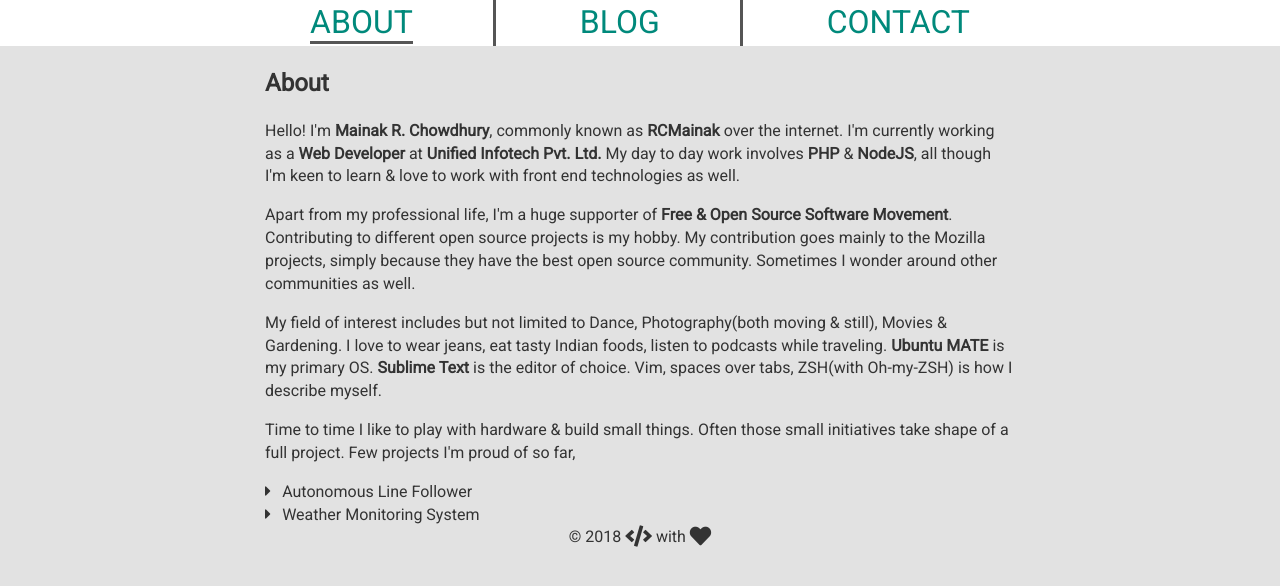
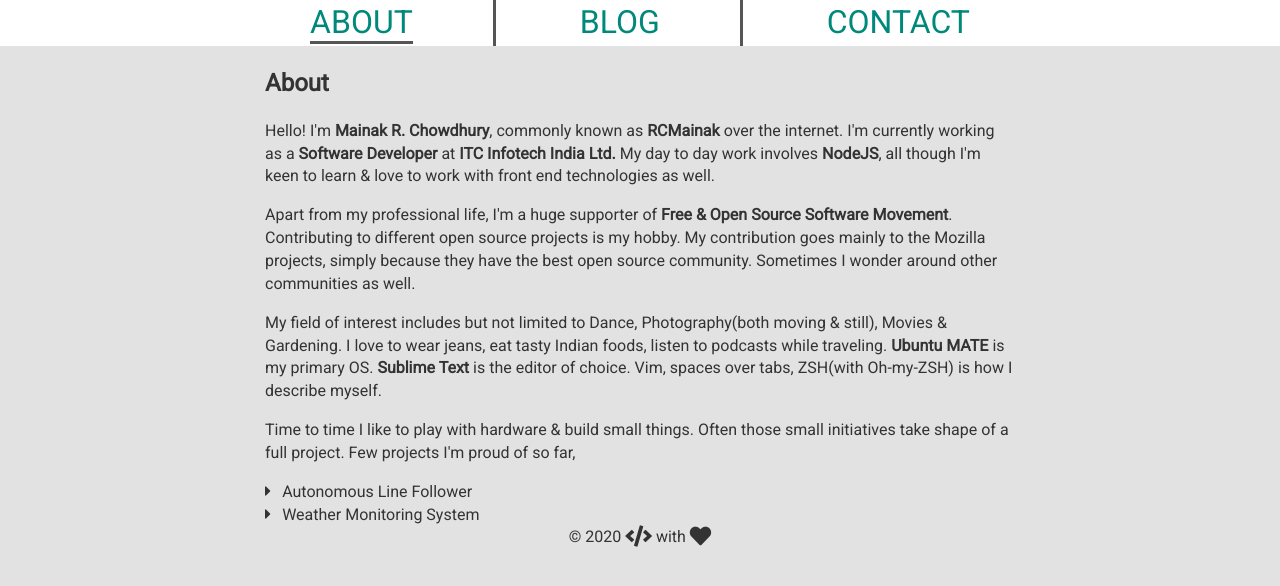
Before and after one commit to RCMainak/RCMainak.github.io, a Jekyll site: the page built from index.html, in a window 1280 px wide. Shown: the top 586 px of the page. Built offline with Jekyll 4.4.1, drawn with Linux system fonts in a browser that asks for light colours; nearby versions of some CDN libraries; some web fonts are replaced.

Commit message:
Updating site content, * Updated text of the website. * Removed email address from contact page. * Updated footer.

```diff
--- a/_includes/footer.html
+++ b/_includes/footer.html
@@ -1,3 +1,3 @@
 <footer class="txt-center">
-  &#169; 2018 <i class="fas fa-code fa-lg"></i> with <i class="fas fa-heart fa-lg"></i>
+  &#169; {{ 'now' | date: "%Y" }} <i class="fas fa-code fa-lg"></i> with <i class="fas fa-heart fa-lg"></i>
 </footer>
--- a/contact.html
+++ b/contact.html
@@ -7,10 +7,8 @@ permalink: /contact
 
 <div>
   <h2>Contact Information</h2>
-  <p>You can email me at <a href="mailto:{{ site.email }}">{{ site.email }}</a>
-  or reach out to me on <a href="http://telegram.me/{{ site.common_username }}" title="Telegram"><i class="fab fa-telegram fa-lg"></i></a>
 
-  <p>Alternatively, you can find me on the following websites as well.</p>
+  <p>You can find me on the following websites as well.</p>
   <ul class="list-style-none contact-info-list txt-center">
     <li>
       <a href="https://github.com/{{ site.common_username }}" title="GitHub">
--- a/index.html
+++ b/index.html
@@ -7,12 +7,11 @@ permalink: /
 
 <div>
   <h2>About</h2>
-  <p>Hello! I'm <b>Mainak R. Chowdhury</b>, commonly known as <b>{{ site.common_username }}</b> over the internet. I'm currently working as a <b>Web Developer</b> at <b>Unified Infotech Pvt. Ltd.</b> My day to day work involves <b>PHP</b> &amp; <b>NodeJS</b>, all though I'm keen to learn &amp; love to work with front end technologies as well.</p>
+  <p>Hello! I'm <b>Mainak R. Chowdhury</b>, commonly known as <b>{{ site.common_username }}</b> over the internet. I'm currently working as a <b>Software Developer</b> at <b>ITC Infotech India Ltd.</b> My day to day work involves  <b>NodeJS</b>, all though I'm keen to learn &amp; love to work with front end technologies as well.</p>
 
   <p>Apart from my professional life, I'm a huge supporter of <b>Free &amp; Open Source Software Movement</b>. Contributing to different open source projects is my hobby. My contribution goes mainly to the Mozilla projects, simply because they have the best open source community. Sometimes I wonder around other communities as well.</p>
 
-  <p>My field of interest includes but not limited to Dance, Photography(both moving &amp; still), Movies &amp; Gardening. I love to wear jeans, eat tasty Indian foods, listen to podcasts while traveling. <i class="fl-ubuntu-inverse"></i> <b>Ubuntu MATE</b> is my primary OS. <b>Sublime Text</b> is the editor of
-  choice. Vim, spaces over tabs, ZSH(with Oh-my-ZSH) is how I describe myself.</p>
+  <p>My field of interest includes but not limited to Dance, Photography(both moving &amp; still), Movies &amp; Gardening. I love to wear jeans, eat tasty Indian foods, listen to podcasts while traveling. <i class="fl-ubuntu-inverse"></i> <b>Ubuntu MATE</b> is my primary OS. <b>Sublime Text</b> is the editor of choice. Vim, spaces over tabs, ZSH(with Oh-my-ZSH) is how I describe myself.</p>
 
   <p>Time to time I like to play with hardware &amp; build small things. Often those small initiatives take shape of a full project. Few projects I'm proud of so far,</p>
 
```
